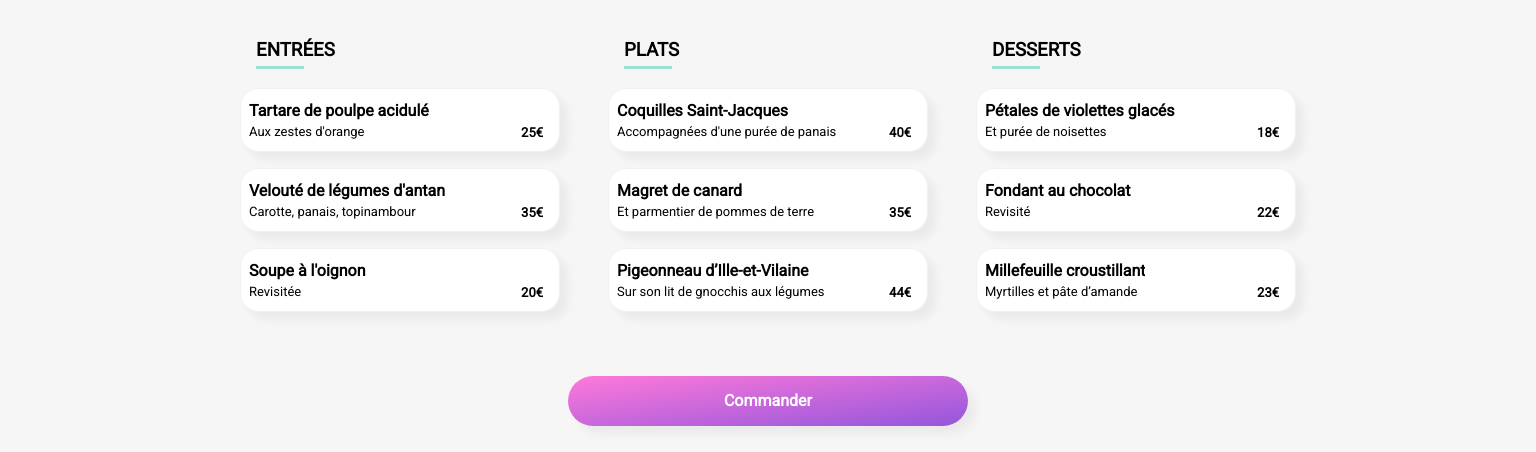
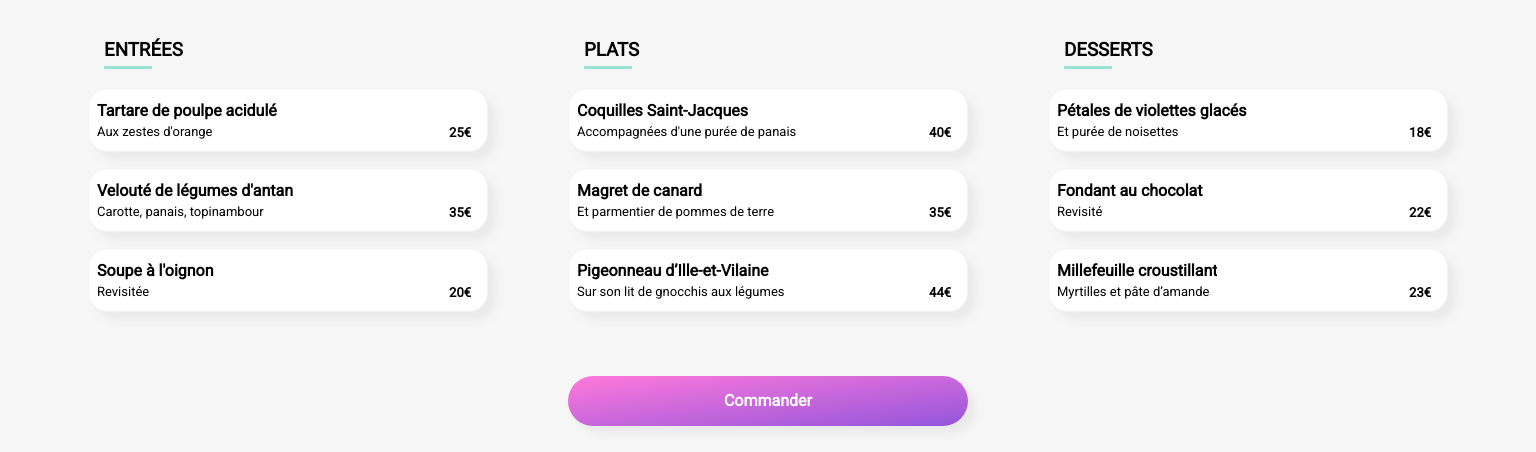
Before and after one commit to SerranoThomas/P3_052022, a website: page A_la_francaise.html in a window 1536 px wide. Shown: the part 332-784 px from the top of the page. Drawn offline with Linux system fonts and the light colour scheme; a web font is replaced by a local one.

Commit message:
ajustement media queries page menu

```diff
--- a/Sass/Pages/__menus.scss
+++ b/Sass/Pages/__menus.scss
@@ -30,10 +30,13 @@
 }
 }
 .contenu{
-    @media (min-width:769px) {
+    @media (min-width:992px) {
         @include flex-row (center,flex-start);
         flex-wrap: wrap;
         gap: 3rem;
+    }
+    @media (min-width:1440px){
+        gap:5rem;
     }
 }
 .container{
@@ -47,9 +50,12 @@
         padding-bottom: 0.3rem;
         border-bottom: 3px solid $color-tertiary;
     }
-    @media (min-width: 769px){
+@media (min-width: 992px){
         align-items:flex-start;
-        width: 20rem;
+        width: 18rem;
+    }
+@media (min-width:1440px) {
+        width: 25rem;
     }
 
     }
@@ -144,7 +150,7 @@
         @media (min-width:426px){
             width:70%;
         }
-        @media (min-width:769px) {
+        @media (min-width:992px) {
             width:100%
         }
 
```
Also changed, not shown: CSS/style.css, 1 other file.
